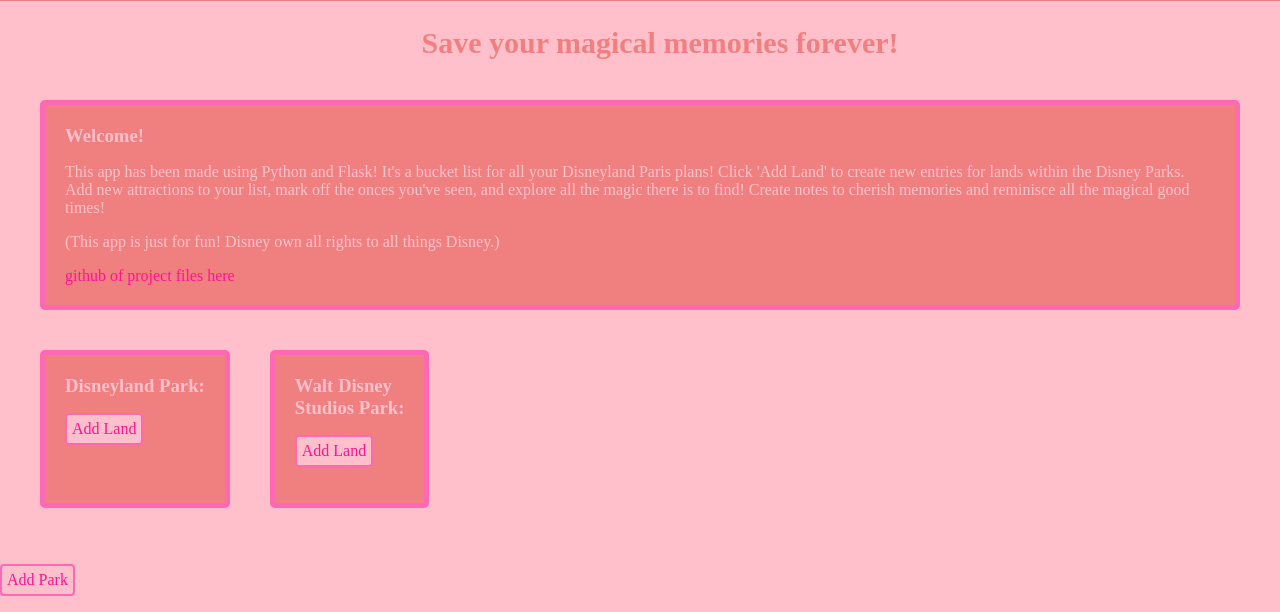
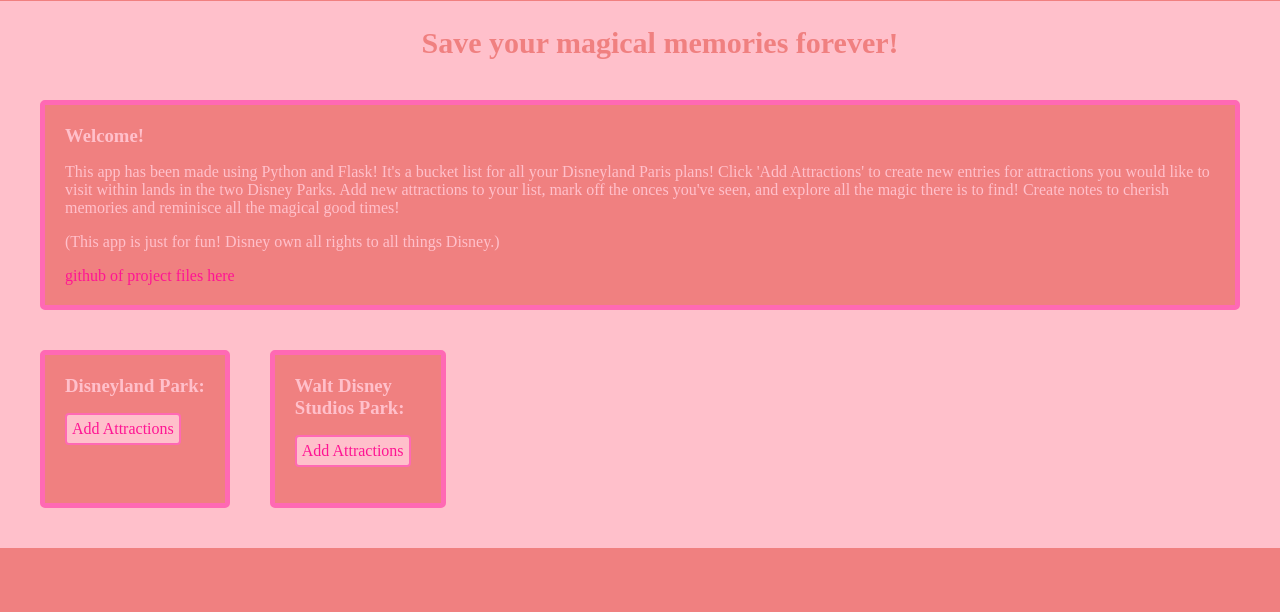
Before and after one commit to ruthierutho/disneyland_bucketlist_python_project, a Flask app: page / in a window 1280 px wide. Shown: the part 311-923 px from the top of the page. After the commit the page ends 859 px from the top, so only its background shows below. Run offline with Flask 2, Linux system fonts and the light colour scheme; data that the repository does not hold is empty; some libraries are stand-ins or nearby versions.

Commit message:
front page refactor

```diff
--- a/templates/lands/show.html
+++ b/templates/lands/show.html
@@ -14,8 +14,6 @@
         <p>
         <button><a class = "linkb" href="/lands/{{land.id}}/edit">Edit</a></button>
         </p>
-        <form class="delete-form" action="/lands/{{land.id}}/delete" method="POST">
-            <button class = "linkb" >Delete</button>
-        </form>
+
     </div>
 {% endblock content %}
--- a/templates/parks/index.html
+++ b/templates/parks/index.html
@@ -6,7 +6,7 @@
 <section class = "featured">
     <div class = "parkland">
         <h3 class = "plheader">Welcome!</h3>
-        <p>This app has been made using Python and Flask! It's a bucket list for all your Disneyland Paris plans! Click 'Add Land' to create new entries for lands within the Disney Parks. Add new attractions to your list, mark off the onces you've seen, and explore all the magic there is to find! Create notes to cherish memories and reminisce all the magical good times! </p>
+        <p>This app has been made using Python and Flask! It's a bucket list for all your Disneyland Paris plans! Click 'Add Attractions' to create new entries for attractions you would like to visit within lands in the two Disney Parks. Add new attractions to your list, mark off the onces you've seen, and explore all the magic there is to find! Create notes to cherish memories and reminisce all the magical good times! </p>
         <p >(This app is just for fun! Disney own all rights to all things Disney.)</p>
         <a class = "linkb" href="https://github.com/ruthierutho/disneyland_bucketlist_python_project">github of project files here</a>
     </div>
@@ -27,7 +27,7 @@
         {% endfor %}
     </ul>
     <p>
-        <button class = "button"><a class = "linkb" href="/lands/new">Add Land</a></button>
+        <button class = "button"><a class = "linkb" href="/attractions/new">Add Attractions</a></button>
      </p>
     </div>
     <div class = "parkland">
@@ -48,7 +48,7 @@
     </ul>
 
     <p>
-        <button class = "button"><a class = "linkb" href="/lands/new">Add Land</a></button>
+        <button class = "button"><a class = "linkb" href="/attractions/new">Add Attractions</a></button>
     </p>
     </div>
 
@@ -56,8 +56,4 @@
 
 </section>
 
-<p>
-    <button class= "button"><a class = "linkb" href="/parks/new">Add Park</a></button>
-</p>
-
 {% endblock content %}
```
